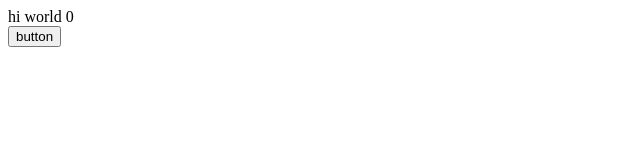
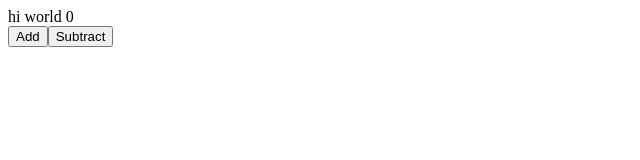
Before and after one commit to d-kang/react-starter, a React app: page / in a window 1280 px wide. Shown: the top 160 px of the page, without its empty margins (0-640 px from the left). Built offline with nearby package versions, Linux system fonts and the light colour scheme.

Commit message:
Add Decrement Action

```diff
--- a/src/components/App.jsx
+++ b/src/components/App.jsx
@@ -4,12 +4,16 @@ import PropTypes from 'prop-types';
 
 class App extends Component {
   static propTypes = {
-    myActionCreator: PropTypes.func.isRequired,
+    increment: PropTypes.func.isRequired,
+    decrement: PropTypes.func.isRequired,
     myStr: PropTypes.string.isRequired,
     count: PropTypes.number.isRequired,
   }
   addCount = () => {
-    this.props.myActionCreator();
+    this.props.increment();
+  }
+  subCount = () => {
+    this.props.decrement();
   }
 
   render() {
@@ -19,8 +23,13 @@ class App extends Component {
         <div>{ `${this.props.myStr} ${this.props.count}` }</div>
         <input
           type="button"
-          value="button"
+          value="Add"
           onClick={this.addCount}
+        />
+        <input
+          type="button"
+          value="Subtract"
+          onClick={this.subCount}
         />
       </div>
     );
@@ -37,11 +46,16 @@ function mapState(...rest) {
   };
 }
 
-function myActionCreator() {
+function increment() {
   return {
     type: 'INCREMENT',
   };
 }
+function decrement() {
+  return {
+    type: 'DECREMENT',
+  };
+}
 
 
-export default connect(mapState, { myActionCreator })(App);
+export default connect(mapState, { increment, decrement })(App);
--- a/src/index.jsx
+++ b/src/index.jsx
@@ -14,6 +14,11 @@ const myCountReducer = (state = initialState, action) => {
       return {
         ...state,
         count: state.count += 1,
+      };
+    case 'DECREMENT':
+      return {
+        ...state,
+        count: state.count +- 1,
       };
     default:
       return state;
```
